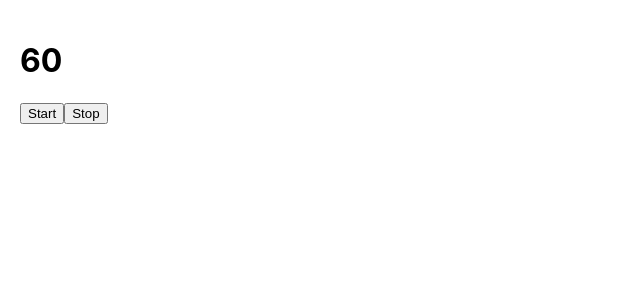
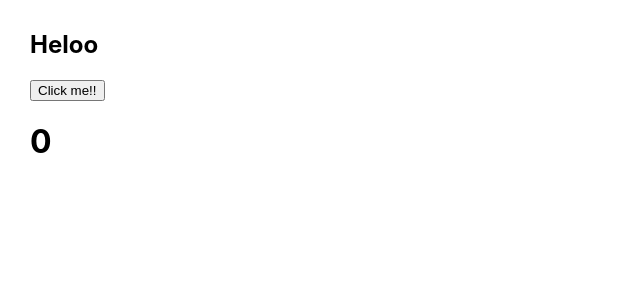
Before and after one commit to minh1304/testReact, a React (Create React App) app: page / in a window 1280 px wide. Shown: the top 300 px of the page, without its empty margins (0-640 px from the left). Built offline with nearby package versions, Linux system fonts and the light colour scheme.

Commit message:
useCallback

```diff
--- a/src/App.js
+++ b/src/App.js
@@ -1,6 +1,6 @@
 import logo from './logo.svg';
 // import './App.css';
-import {useEffect, useState} from 'react'
+import {useCallback, useState} from 'react'
 import Content from './Content';
 
 
@@ -117,10 +117,14 @@ function App()
   // )
   // const[show,setShow] = useState(false)
 
+  const [count, setCount] = useState(0)
+  const handleIncrease = useCallback( () => {
+    setCount(prevCount => prevCount + 1)
+  },[])
   return (
-    <div>
-
-      <Content />
+    <div style={{padding: '10px 30px'}}>
+      <Content onIncrease={handleIncrease}/>
+      <h1>{count}</h1>
     </div>
   )
 }
--- a/src/Content.js
+++ b/src/Content.js
@@ -1,32 +1,13 @@
-import React, {useRef,useEffect,useState} from 'react'
+import React, {memo, useRef,useEffect,useState} from 'react'
 
+function Content({onIncrease}) {
+    console.log('re-render');
+    return (
+        <>
+            <h2>Heloo</h2>
+            <button onClick={onIncrease}>Click me!!</button>
+        </>
 
-function Content() {
-    const [count, setCount] = useState(60)
-    const timerId = useRef()
-    const prevCount = useRef()
-    useEffect(() => {
-        prevCount.current = count
-
-    }, [count])
-    const handleStart = () => {
-        timerId.current = setInterval(() => {
-            setCount(preCount => preCount -1)
-        }, 1000)
-        console.log('Start ->', timerId.current);
-    }
-    const handelStop = () => {
-        clearInterval(timerId.current)
-        console.log('Stop ->', timerId.current);
-
-    }
-    console.log(count, prevCount.current);
-    return (
-        <div style={{padding: 20}}>
-            <h1>{count}</h1>
-            <button onClick={handleStart}>Start</button>
-            <button onClick={handelStop}>Stop</button>
-        </div>
     )
 }
-export default Content
+export default memo(Content)
```
